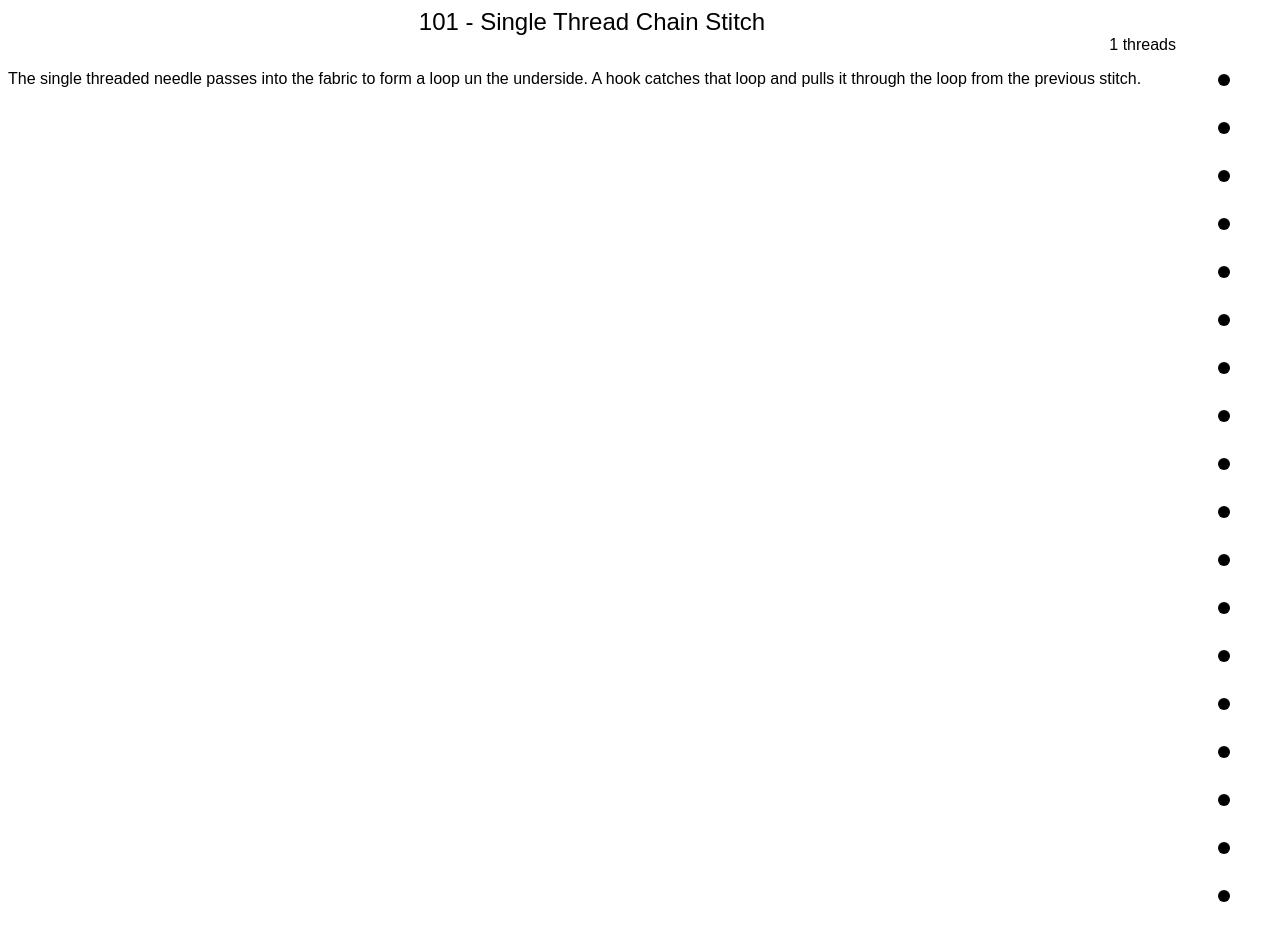
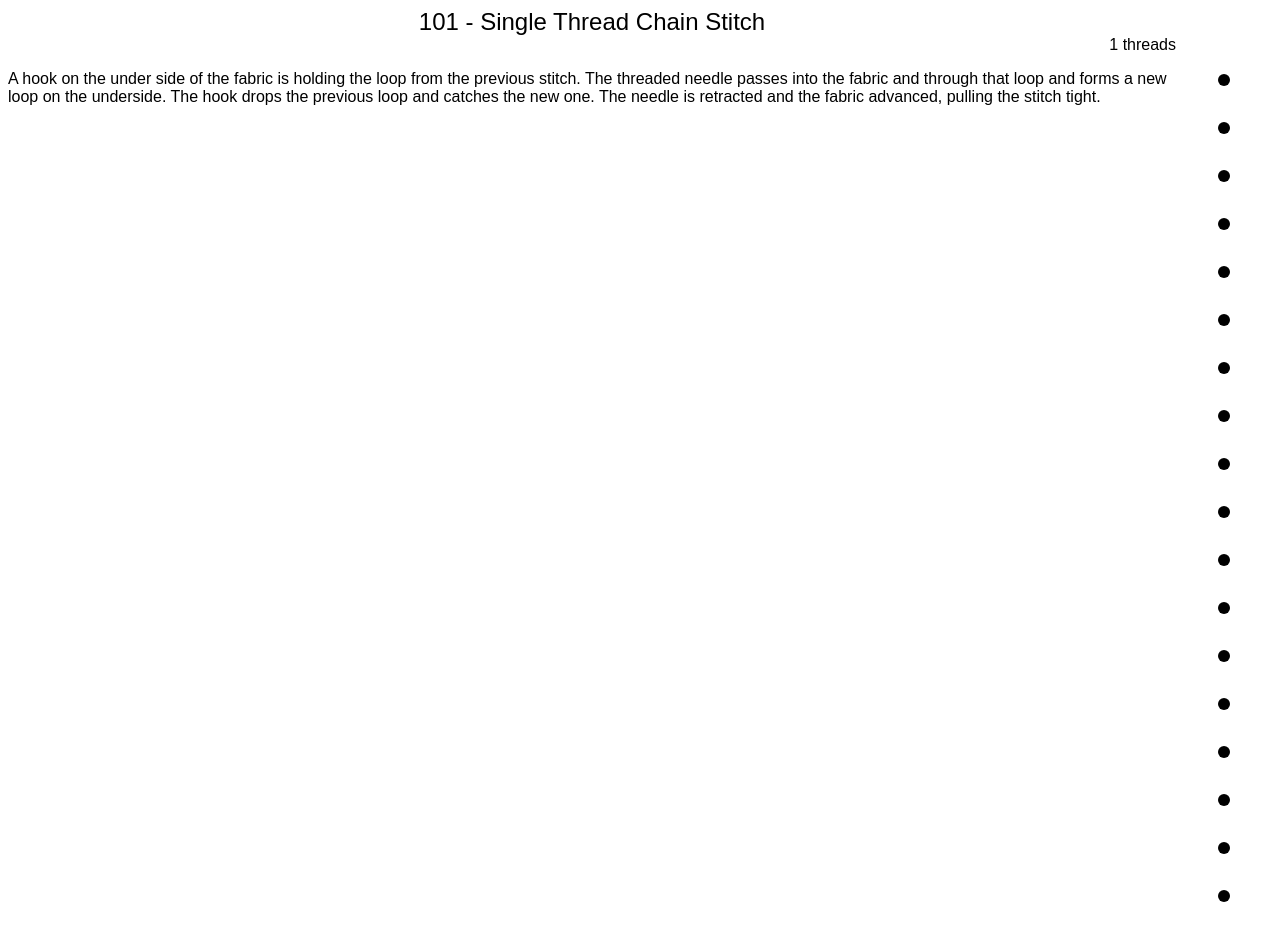
Before and after one commit to MarkNahabedian/crafts, a plain HTML site: page sewing_stitches/101-Single_Thread_Chain_Stitch.html in a window 1280 px wide. Drawn offline with Linux system fonts and the light colour scheme.

Commit message:
update generated files.

```diff
--- a/sewing_stitches/101-Single_Thread_Chain_Stitch.html
+++ b/sewing_stitches/101-Single_Thread_Chain_Stitch.html
@@ -57,9 +57,12 @@ punch-hole {
         <div class="title">101 - Single Thread Chain Stitch</div>
         <div class="thread-count">1 threads</div>
         <p>
-    The single threaded needle passes into the fabric to form a
-    loop un the underside.  A hook catches that loop and pulls it
-    through the loop from the previous stitch.
+    A hook on the under side of the fabric is holding the loop
+    from the previous stitch.  The threaded needle passes into the
+    fabric and through that loop and forms a new loop on the
+    underside. The hook drops the previous loop and catches the
+    new one.  The needle is retracted and the fabric advanced,
+    pulling the stitch tight.
 
 </p>
       </div>
```
Also changed, not shown: sewing_stitches/503-Two_Thread_OverEdge_(Serging).html (+6 -2 lines), 1 other file.
